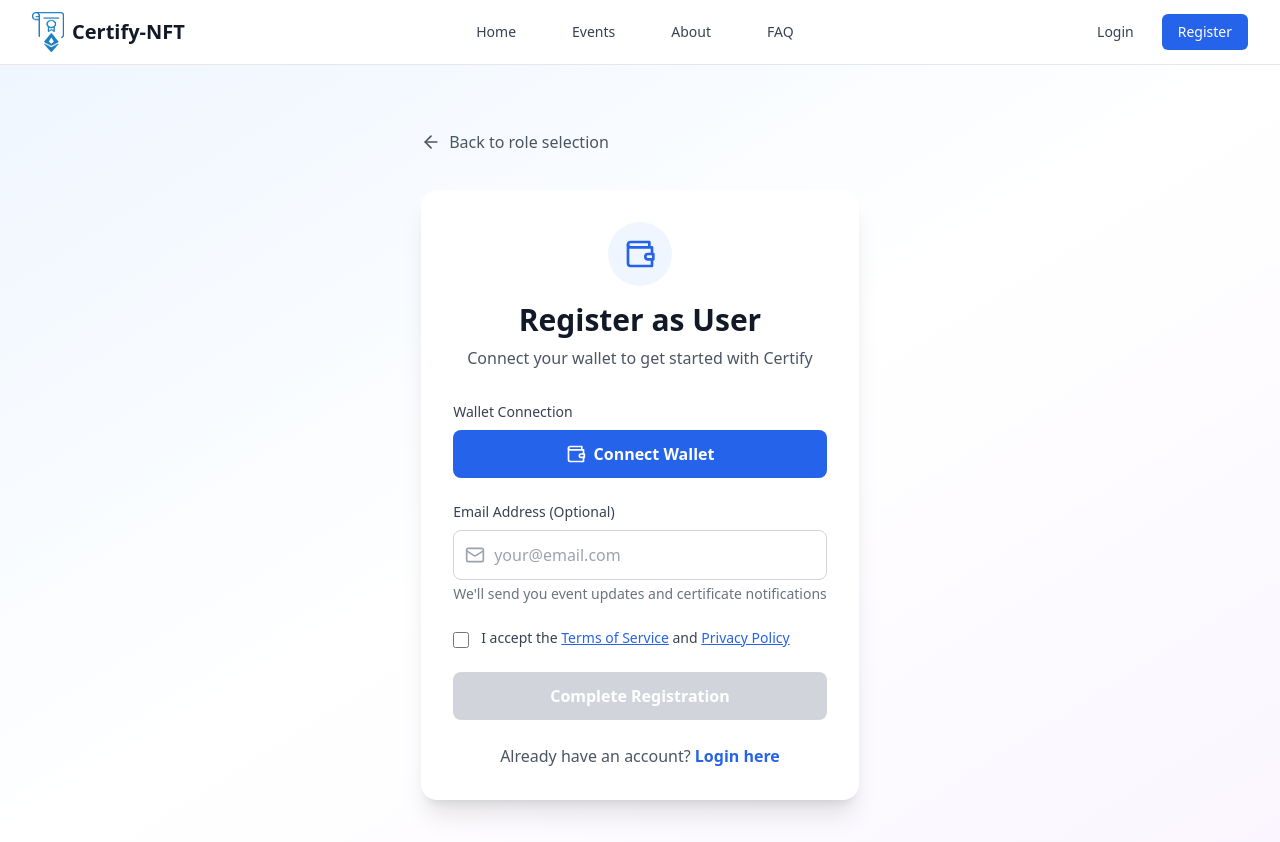
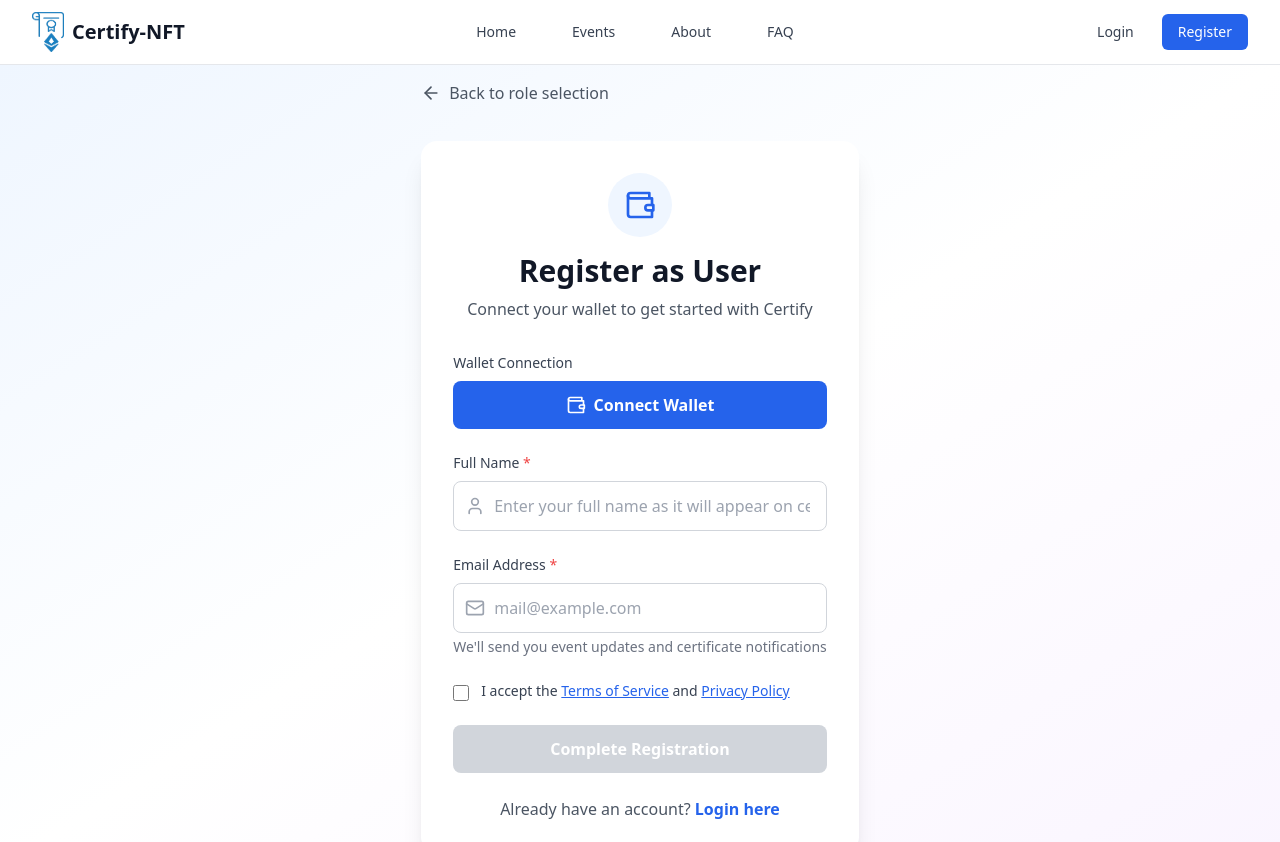
Before and after one commit to MasDewaa/Certify-NFT-FE, a React (Vite) app: page /register/user in a window 1280 px wide. Shown: the top 842 px of the page. Built offline with nearby package versions, Linux system fonts and the light colour scheme.

Commit message:
feat: enhance user registration form with full name input and validation

```diff
--- a/src/pages/RegisterUser.tsx
+++ b/src/pages/RegisterUser.tsx
@@ -1,23 +1,82 @@
 import React, { useState } from 'react';
 import { Link } from 'react-router-dom';
-import { Wallet, Mail, ArrowLeft, CheckCircle } from 'lucide-react';
+import { Wallet, Mail, ArrowLeft, CheckCircle, User } from 'lucide-react';
 
 export default function RegisterUser() {
-  const [email, setEmail] = useState('');
+  const [formData, setFormData] = useState({
+    fullName: '',
+    email: ''
+  });
   const [acceptTerms, setAcceptTerms] = useState(false);
   const [isConnected, setIsConnected] = useState(false);
+  const [errors, setErrors] = useState({
+    fullName: '',
+    email: ''
+  });
+
+  const isValidEmail = (email: string) => {
+    return /^[^\s@]+@[^\s@]+\.[^\s@]+$/.test(email);
+  };
 
   const handleWalletConnect = () => {
     // Placeholder for wallet connection
     setIsConnected(true);
   };
 
+  const handleInputChange = (e: React.ChangeEvent<HTMLInputElement>) => {
+    const { name, value } = e.target;
+    setFormData(prev => ({
+      ...prev,
+      [name]: value
+    }));
+    // Clear error when user starts typing
+    setErrors(prev => ({
+      ...prev,
+      [name]: ''
+    }));
+  };
+
+  const validateForm = () => {
+    const newErrors = {
+      fullName: '',
+      email: ''
+    };
+    let isValid = true;
+
+    if (!formData.fullName.trim()) {
+      newErrors.fullName = 'Full name is required';
+      isValid = false;
+    }
+
+    if (!formData.email.trim()) {
+      newErrors.email = 'Email is required';
+      isValid = false;
+    } else if (!isValidEmail(formData.email)) {
+      newErrors.email = 'Please enter a valid email address';
+      isValid = false;
+    }
+
+    setErrors(newErrors);
+    return isValid;
+  };
+
   const handleSubmit = (e: React.FormEvent) => {
     e.preventDefault();
     if (!isConnected || !acceptTerms) return;
 
-    // Handle registration logic
-    console.log('User registration:', { email, acceptTerms });
+    if (validateForm()) {
+      // Handle registration logic
+      console.log('User registration:', { ...formData, acceptTerms });
+    }
+  };
+
+  const isFormValid = () => {
+    return (
+      isConnected &&
+      acceptTerms &&
+      formData.fullName.trim() !== '' &&
+      isValidEmail(formData.email)
+    );
   };
 
   return (
@@ -72,22 +131,54 @@ export default function RegisterUser() {
               )}
             </div>
 
-            {/* Email (Optional) */}
+            {/* Full Name */}
+            <div>
+              <label htmlFor="fullName" className="block text-sm font-medium text-gray-700 mb-2">
+                Full Name <span className="text-red-500">*</span>
+              </label>
+              <div className="relative">
+                <User className="absolute left-3 top-1/2 transform -translate-y-1/2 h-5 w-5 text-gray-400" />
+                <input
+                  type="text"
+                  id="fullName"
+                  name="fullName"
+                  value={formData.fullName}
+                  onChange={handleInputChange}
+                  required
+                  className={`w-full pl-10 pr-4 py-3 border ${
+                    errors.fullName ? 'border-red-500' : 'border-gray-300'
+                  } rounded-lg focus:ring-2 focus:ring-blue-500 focus:border-transparent transition-colors`}
+                  placeholder="Enter your full name as it will appear on certificates"
+                />
+              </div>
+              {errors.fullName && (
+                <p className="mt-1 text-sm text-red-500">{errors.fullName}</p>
+              )}
+            </div>
+
+            {/* Email */}
             <div>
               <label htmlFor="email" className="block text-sm font-medium text-gray-700 mb-2">
-                Email Address (Optional)
+                Email Address <span className="text-red-500">*</span>
               </label>
               <div className="relative">
                 <Mail className="absolute left-3 top-1/2 transform -translate-y-1/2 h-5 w-5 text-gray-400" />
                 <input
                   type="email"
                   id="email"
-                  value={email}
-                  onChange={(e) => setEmail(e.target.value)}
-                  className="w-full pl-10 pr-4 py-3 border border-gray-300 rounded-lg focus:ring-2 focus:ring-blue-500 focus:border-transparent transition-colors"
-                  placeholder="your@email.com"
+                  name="email"
+                  value={formData.email}
+                  onChange={handleInputChange}
+                  required
+                  className={`w-full pl-10 pr-4 py-3 border ${
+                    errors.email ? 'border-red-500' : 'border-gray-300'
+                  } rounded-lg focus:ring-2 focus:ring-blue-500 focus:border-transparent transition-colors`}
+                  placeholder="mail@example.com"
                 />
               </div>
+              {errors.email && (
+                <p className="mt-1 text-sm text-red-500">{errors.email}</p>
+              )}
               <p className="text-sm text-gray-500 mt-1">
                 We'll send you event updates and certificate notifications
               </p>
@@ -117,7 +208,7 @@ export default function RegisterUser() {
             {/* Submit Button */}
             <button
               type="submit"
-              disabled={!isConnected || !acceptTerms}
+              disabled={!isFormValid()}
               className="w-full bg-blue-600 hover:bg-blue-700 disabled:bg-gray-300 disabled:cursor-not-allowed text-white py-3 px-4 rounded-lg font-semibold transition-all transform hover:scale-105 disabled:transform-none"
             >
               Complete Registration
```
